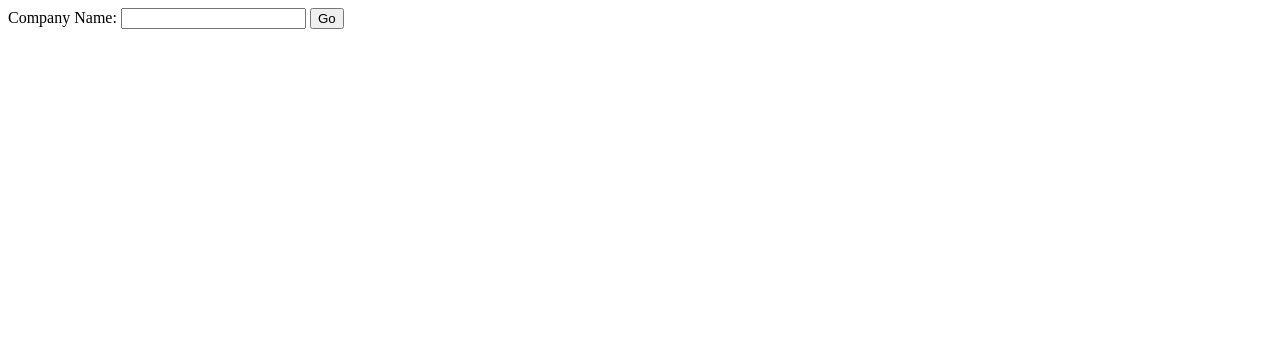
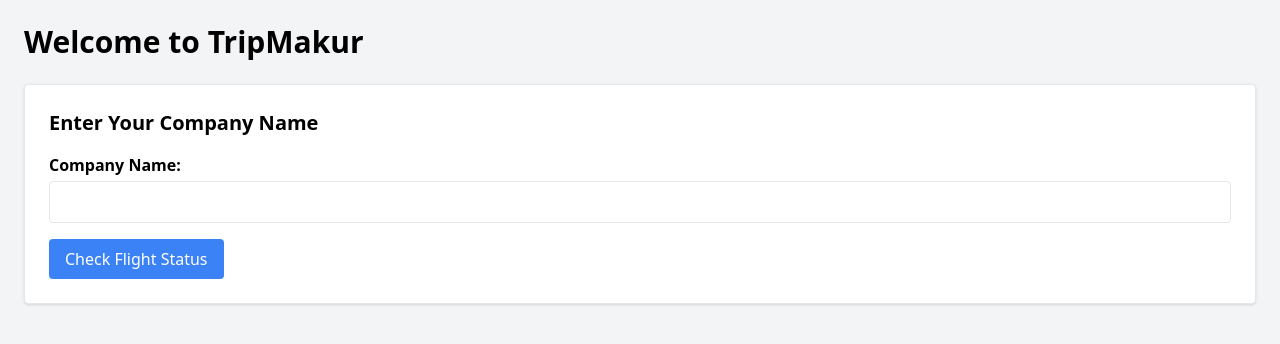
Before and after one commit to tripmakur/tripmakur, a Flask app: page / in a window 1280 px wide. Shown: the top 344 px of the page. Run offline with Flask 3, Linux system fonts and the light colour scheme; some libraries are stand-ins or nearby versions.

Commit message:
Update index.html

```diff
--- a/templates/index.html
+++ b/templates/index.html
@@ -1,5 +1,25 @@
-<form method="POST" action="{{ url_for('home') }}">
-    <label>Company Name:</label>
-    <input type="text" name="company" required>
-    <button type="submit">Go</button>
-</form>
+<!DOCTYPE html>
+<html lang="en">
+<head>
+    <meta charset="UTF-8">
+    <title>TripMakur - Home</title>
+    <script src="https://cdn.tailwindcss.com"></script>
+</head>
+<body class="bg-gray-100 min-h-screen">
+    <div class="container mx-auto p-6">
+        <h1 class="text-3xl font-bold mb-6">Welcome to TripMakur</h1>
+        <div class="card p-6 bg-white border rounded shadow">
+            <h2 class="text-xl font-semibold mb-4">Enter Your Company Name</h2>
+            <form method="POST" action="{{ url_for('home') }}">
+                <div class="mb-4">
+                    <label class="block font-semibold mb-1">Company Name:</label>
+                    <input type="text" name="company" required class="border p-2 w-full rounded">
+                </div>
+                <button type="submit" class="bg-blue-500 text-white px-4 py-2 rounded">
+                    Check Flight Status
+                </button>
+            </form>
+        </div>
+    </div>
+</body>
+</html>
```
